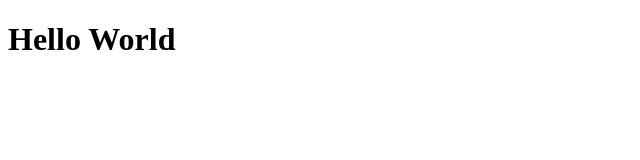
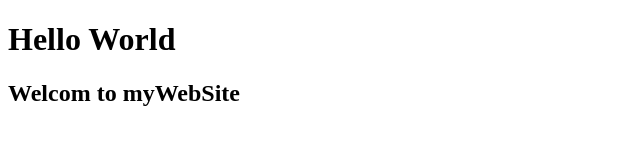
Before and after one commit to pannawat1233/testGit, a plain HTML site: page index.html in a window 1280 px wide. Shown: the whole page, without its empty margins (0-640 px from the left). Drawn offline with Linux system fonts and the light colour scheme.

Commit message:
Added Welcome Message

```diff
--- a/index.html
+++ b/index.html
@@ -6,4 +6,5 @@
 </html>
 <body>
     <h1> Hello World </h1>
+    <h2> Welcom to myWebSite </h2>
 </body>
```
